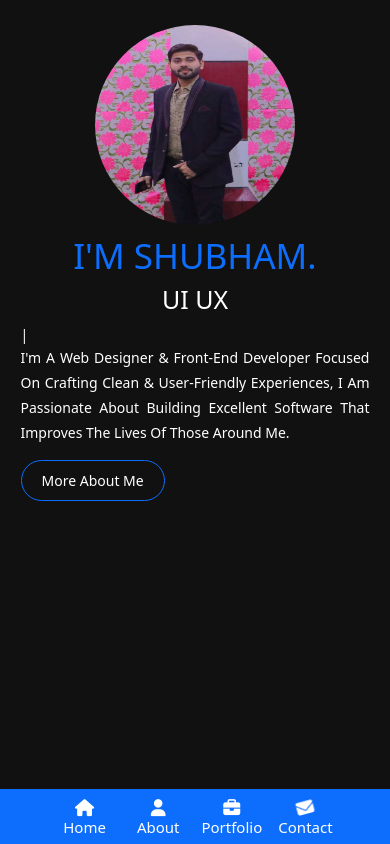
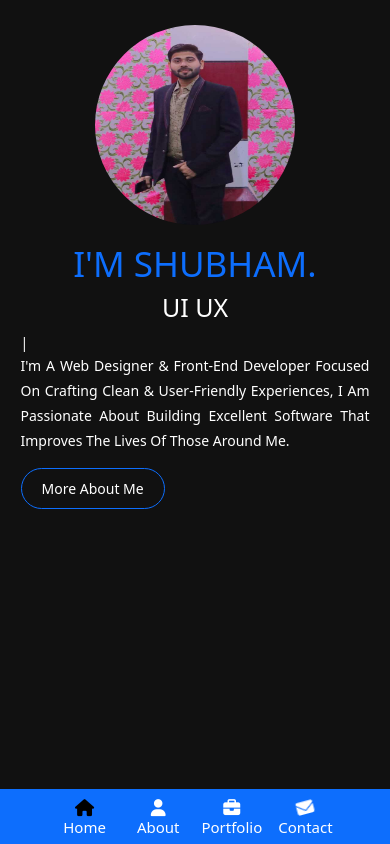
Before and after one commit to webdevelopershubham/first, a plain HTML site: page index.html in a window 390 px wide. Drawn offline with nearby package versions, Linux system fonts and the light colour scheme.

Commit message:
active class

```diff
--- a/index.html
+++ b/index.html
@@ -22,7 +22,7 @@
             </div>
 
             <div class="icon-down">
-                <a href="index.html" class="fav-home-down"><i class="fa-solid fa-house"></i><span class="home-down">Home</span></a>
+                <a href="index.html" class="fav-home-down"><i class="fa-solid fa-house active"></i><span class="home-down">Home</span></a>
                 <a href="about.html" class="fav-about-down"><i class="fa-solid fa-user"></i><span class="about-down">About</span></a>
                 <a href="portfolio.html" class="fav-port-down"><i class="fa-solid fa-briefcase"></i><span class="portfolio-down">Portfolio</span></a>
                 <a href="contact.html" class="fav-contact-down"><i class="fa-solid fa-envelope fa-shake"></i><span class="contact-down">Contact</span></a>
@@ -64,6 +64,8 @@
 
     <script>
 
+        // ============  typed Js  ============
+
         var typed = new Typed(".multiple-text",{
             strings: ["WEB DESIGNER", "UI UX DESIGNS", "FRONTEND DEVELOPER"],
             typeSpeed: 100,
@@ -72,6 +74,18 @@
             loop:true
         });
 
+        // ============  Active Class  ============
+
+        // let a = document.getElementsByClassName("active")
+        // let links = document.getElementsByTagName("i")
+
+        // for(i=0; i<links.length; i++){
+        //     links[i].addEventListener("click",()=>{
+        //         a[0].className = a[0].className.replace("active","")
+        //         links[0].classList.add('active')
+        //     })
+        // }
+
     </script>
 
     <script src="https://cdn.jsdelivr.net/npm/bootstrap@5.0.2/dist/js/bootstrap.bundle.min.js" integrity="sha384-MrcW6ZMFYlzcLA8Nl+NtUVF0sA7MsXsP1UyJoMp4YLEuNSfAP+JcXn/tWtIaxVXM" crossorigin="anonymous"></script>
--- a/style.css
+++ b/style.css
@@ -93,6 +93,9 @@ ol{
     width: 108px;
     color: var(--secn);
     border-radius: 20px;
+}
+.icon-down .active{
+    color: black;
 }
 .img-sec img{
     width: 100%;
@@ -599,6 +602,9 @@ ol{
     #main .sub-main .inner-box{
         padding: 10px 10px 0;
     }
+    #main .sub-main .text-content{
+        margin-top: 8px;
+    }
     #main .sub-main .text-content h1{
         font-size: 35px;
     }
```
Also changed, not shown: about.html (+1 -1 lines), contact.html (+1 -1 lines), portfolio.html (+1 -1 lines).
